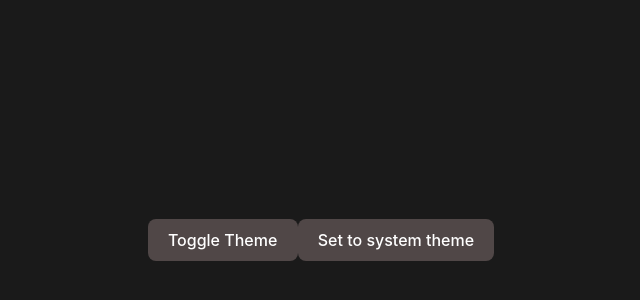
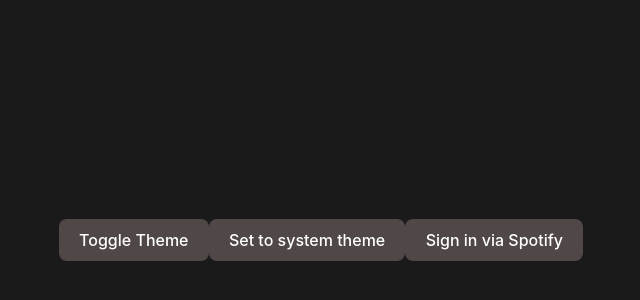
Before and after one commit to LouisMDenman/spotifyDashboard, a React (Vite) app: page / in a window 1280 px wide. Shown: the part 160-460 px from the top of the page, without its empty margins (319-959 px from the left). Built offline with nearby package versions, Linux system fonts and the light colour scheme.

Commit message:
debugged issue causing SpotifyAuthContext fast export failure & other minor issues, along with establishing basic Spotify login functionality

```diff
--- a/src/App.jsx
+++ b/src/App.jsx
@@ -1,8 +1,10 @@
 import './App.css'
 import { useThemeContext } from './contexts/ThemeContextProvider'
+import { useSpotifyAuthContext } from './contexts/spotifyAuthProvider'
 
 function App() {
   const [currentTheme, toggleTheme, setToSystem] = useThemeContext()
+  const {redirectToAuthCodeFlow} = useSpotifyAuthContext()
 
   return (
     <>
@@ -12,6 +14,9 @@ function App() {
       <button onClick={setToSystem}>
         Set to system theme
       </button>
+      <button onClick={redirectToAuthCodeFlow}>
+        Sign in via Spotify
+      </button>
     </>
   )
 }
--- a/src/contexts/spotifyAuthProvider.jsx
+++ b/src/contexts/spotifyAuthProvider.jsx
@@ -12,7 +12,7 @@ export const spotifyAuthScaffold = {
 
 export const SpotifyAuthContext = createContext(spotifyAuthScaffold)
 
-export function useSpotifyAuthcontext(){
+export function useSpotifyAuthContext(){
     return useContext(SpotifyAuthContext)
 }
 
@@ -31,7 +31,7 @@ export function SpotifyAuthProvider({children}){
         async function getAuthData(){
             const authData = await getAuthTokens(clientId, userAuthCode)
             setUserAuthData(authData)
-            window.history.replace(null, "Spotify Dashboard", "/")
+            window.history.replaceState(null, "Spotify Statsboards", "/")
         }
         if (userAuthCode) {
             getAuthData()
@@ -49,7 +49,7 @@ export function SpotifyAuthProvider({children}){
         params.append("code_verifier", verifier)
 
         const result = await fetch("https://accounts.spotify.com/api/token", {
-            metho: "POST",
+            method: "POST",
             headers: { "Content-Type": "application/x-www-form-urlencoded" },
             body: params
         })
@@ -58,7 +58,7 @@ export function SpotifyAuthProvider({children}){
         return authTokens
     }
 
-    async function redirectToAuthCodeFlow(clientId) {
+    async function redirectToAuthCodeFlow() {
         const verifier = generateCodeVerifier(128);
         const challenge = await generateCodeChallenge(verifier);
 
@@ -95,8 +95,9 @@ export function SpotifyAuthProvider({children}){
     }
 
     return (
-        <SpotifyAuthContext.Provider value={userAuthData}>
+        <SpotifyAuthContext.Provider value={{userAuthData, redirectToAuthCodeFlow}}>
             {children}
+
         </SpotifyAuthContext.Provider>
     )
 }
```
